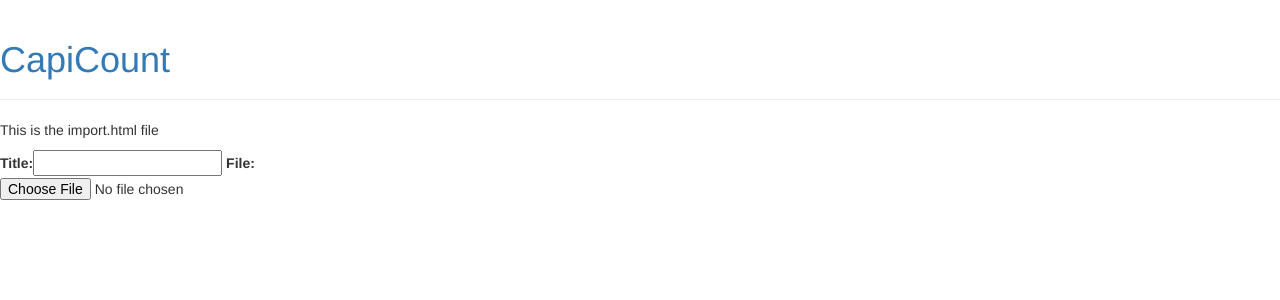
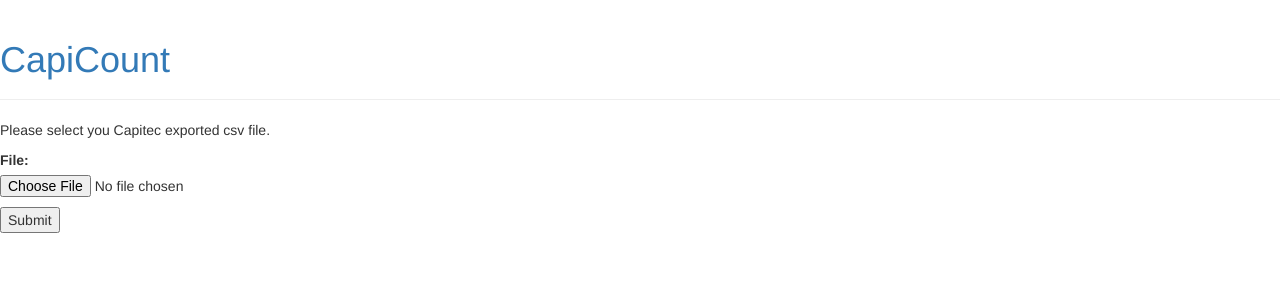
Before and after one commit to Zen-CODE/zenprojects, a Django app: page /budget/import in a window 1280 px wide. Shown: the top 300 px of the page. Run offline with Django 3.2, Linux system fonts and the light colour scheme; some libraries are stand-ins or nearby versions.

Commit message:
Form post working

```diff
--- a/python/django/capiccount/budget/forms.py
+++ b/python/django/capiccount/budget/forms.py
@@ -5,5 +5,4 @@ class UploadCSVForm(forms.Form):
     """
     Handle the upload of the Capitec CSV file
     """
-    title = forms.CharField(max_length=50)
     file = forms.FileField()
--- a/python/django/capiccount/budget/templates/import.html
+++ b/python/django/capiccount/budget/templates/import.html
@@ -1,5 +1,11 @@
 {% extends 'base.html' %}
 {% block content %}
-<p> This is the import.html file</p>
-{{ form }}
+
+<p> Please select you Capitec exported csv file.</p>
+<form method="post" enctype="multipart/form-data">
+    {% csrf_token %}
+    {{ form.as_p }}
+    <input type="submit" value="Submit" />
+</form>
+
 {% endblock %}
--- a/python/django/capiccount/budget/views.py
+++ b/python/django/capiccount/budget/views.py
@@ -3,17 +3,20 @@ from django.http import HttpResponse, HttpResponseRedirect
 from .forms import UploadCSVForm
 
 
-def index(request):
+def index(_request):
+    """ The landing page. """
     return HttpResponse("Hello, world. You're at the budget index.")
 
 
 def import_csv(request):
 
-    #return render(request, "import.html", {})
+    # return render(request, "import.html", {})
+    print("# Request.method: {0}".format(request.method))
     if request.method == 'POST':
         form = UploadCSVForm(request.POST, request.FILES)
         if form.is_valid():
-            #handle_uploaded_file(request.FILES['file'])
+            print("# Handle uploaded file!")
+            # handle_uploaded_file(request.FILES['file'])
             return HttpResponseRedirect('/success/url/')
     else:
         form = UploadCSVForm()
```
